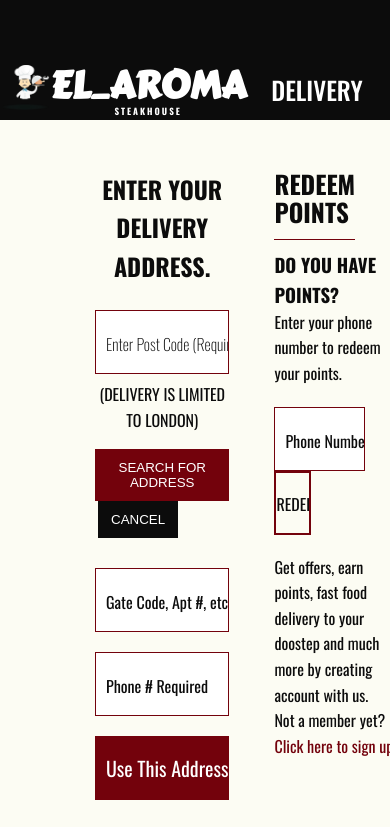
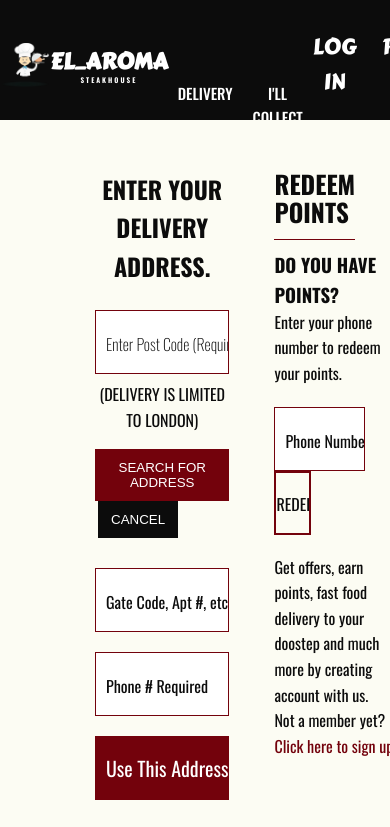
Before and after one commit to devkmensah/aromabyt, a website: page dist/order.html in a window 390 px wide. Shown: the top 827 px of the page. Drawn offline with nearby package versions, Linux system fonts and the light colour scheme.

Commit message:
styled media queries for navigation area in order page

```diff
--- a/scss/_media.scss
+++ b/scss/_media.scss
@@ -1,5 +1,5 @@
 // HOME PAGE
-@media (max-width: 760px)  {
+@media (max-width: 769px)  {
     #header{
         .top{
             overflow: hidden;
@@ -38,3 +38,37 @@
         }
     }
 }
+
+@media screen and (max-width: 900px){
+    // ORDER HEADER
+    #order-header {
+        .order-top {
+            .order-content {
+                font-size: 15px;
+                padding: 1px 0;
+
+                .order-logo {
+                    h1 {
+                        span {
+                            margin-top: -5px;
+                            font-size: 7px;
+                        }
+                    }
+                }
+
+                .order-options {
+                    .delivery-nav,
+                    .collect-nav {
+                        margin: 80px 10px 0;
+                    }
+                }
+
+                .access-links {
+                    a {
+                        font-size: 22px;
+                    }
+                }
+            }
+        }
+    }
+}
--- a/scss/_order.scss
+++ b/scss/_order.scss
@@ -119,7 +119,6 @@
         }
     }
 }
-
 //ORDER HEADER STYLING ENDS
 
 // DELIVERY SECTION BEGINS
--- a/scss/style.scss
+++ b/scss/style.scss
@@ -146,7 +146,7 @@
                     margin-left: 5px;
                 }
 
-                @media screen and (max-width: 760px) {
+                @media screen and (max-width: 769px) {
                     display: flex;
                 }
             }
```
Also changed, not shown: dist/css/style.css.
